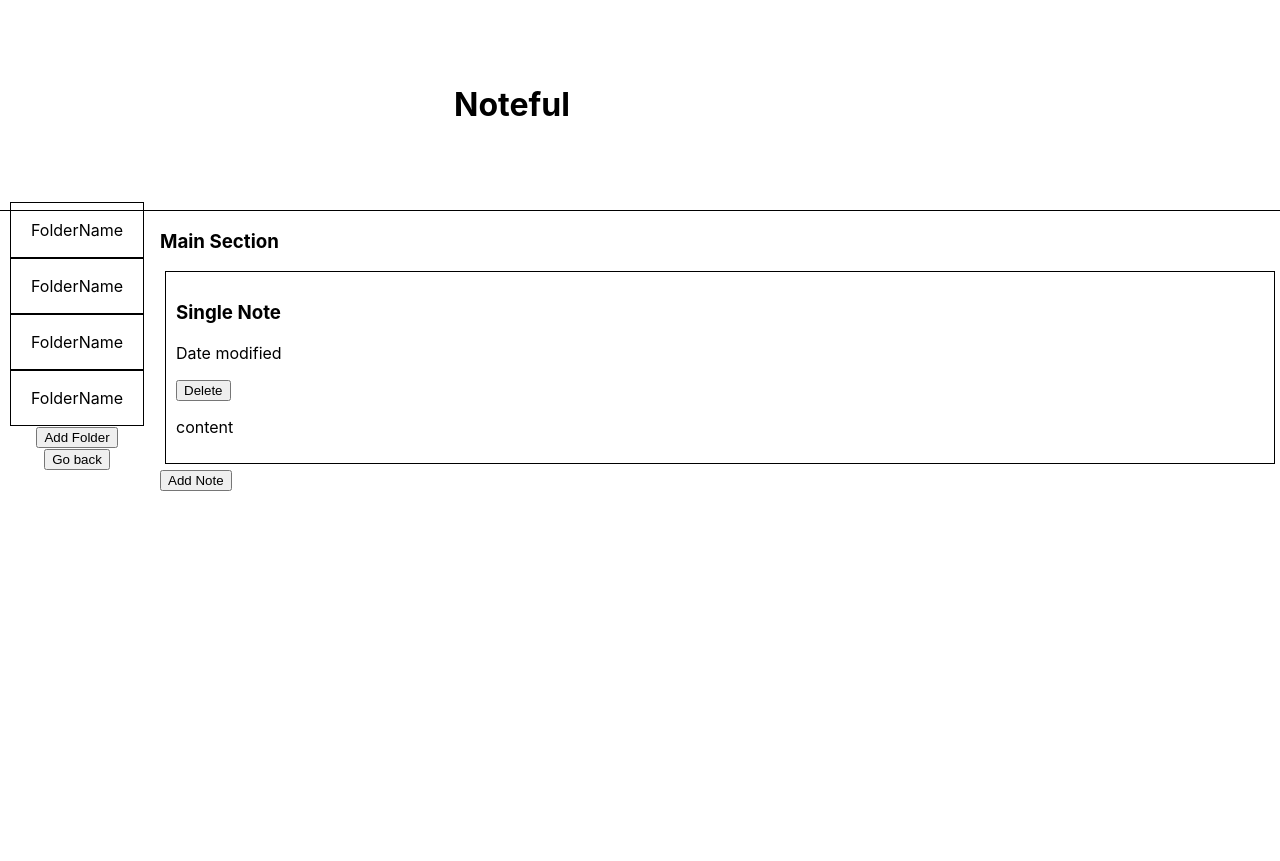
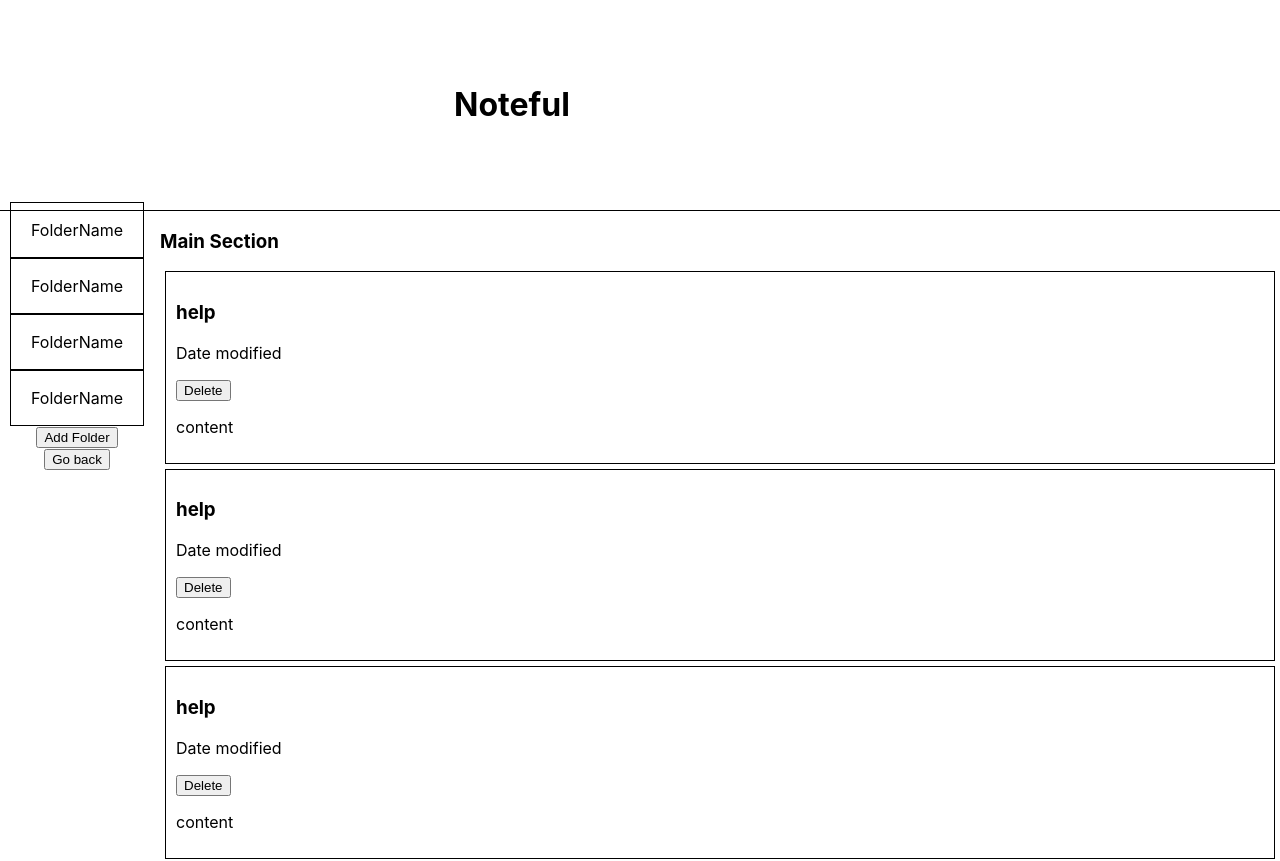
Before and after one commit to thinkful-ei-heron/noteful_wesley-evan, a React (Create React App) app: page / in a window 1280 px wide. Shown: the top 861 px of the page. Before the commit the page ends 800 px from the top, so only its background shows below. Built offline with nearby package versions, Linux system fonts and the light colour scheme.

Commit message:
working on generating note elements

```diff
--- a/src/App.js
+++ b/src/App.js
@@ -14,12 +14,16 @@ function App(){
     folders: STORE.folders,
     notes: STORE.notes
   }
-
+  //console.log(state);
     return (
     <div className="App">
       <Header />
-      <MainSection />
-      <SideBar />
+      <MainSection
+        notes={state.notes}
+      />
+      <SideBar
+        folders={state.folders}
+      />
     </div>
   );
     }
--- a/src/MainSection/NoteItem.js
+++ b/src/MainSection/NoteItem.js
@@ -4,9 +4,10 @@ export class NoteItem extends Component {
   //This will add a button to DELETE the item.
   // This will also need to have the folder ID passed in.
   render() {
+    //console.log(this.props);
     return (
       <div className='SingleNote'>
-        <h3>Single Note</h3>
+        <h3>help</h3>
         <p>Date modified</p>
         <button>Delete</button>
         <p>content</p>
--- a/src/MainSection/mainSection.js
+++ b/src/MainSection/mainSection.js
@@ -4,15 +4,56 @@ import AddNote from './AddNote';
 
 export class MainSection extends Component {
   render() {
+    const notesList = this.props.notes;
+    console.log(this.props.notes.name);
+
     return (
       <div className="MainSection">
         <h3>Main Section</h3>
         {/* This will need to map over the store and call note item for each. */}
-        <NoteItem />
-        <AddNote />
+        {notesList.map(result => {
+          if(notesList=== false){
+            return(<div></div>)
+          } else {
+            return (
+              <div>
+              <NoteItem
+                id={notesList.id}
+                key={Math.random()}
+                content={notesList.content}
+                name={notesList.name}
+                modified={notesList.modified}
+                folderId={notesList.folderId}
+              />
+              </div>
+            )
+          }
+        })}
+        <AddNote
+          key={Math.random()}
+        />
       </div>
     )
   }
 }
 
 export default MainSection
+
+
+//         {bookResults.map(result => {
+//           if(bookResults === false){
+//             return(<div></div>)
+//           } else {
+//           return (
+//             <BookItem
+//               title={result.title}
+//               key={Math.random()}
+//               price={result.price}
+//               author={result.authors}
+//               description={result.description}
+//               imgUrl={result.img}
+//           />
+//         )
+//           }
+//         })}
+//     </div>
--- a/src/SideBar/sideBar.js
+++ b/src/SideBar/sideBar.js
@@ -6,6 +6,7 @@ import AddFolderButton from './AddFolderButton';
 export class SideBar extends Component {
 
   render() {
+    //console.log(this.props.folders)
     return (
       <div className='FolderList'>
         <FolderList />
```
